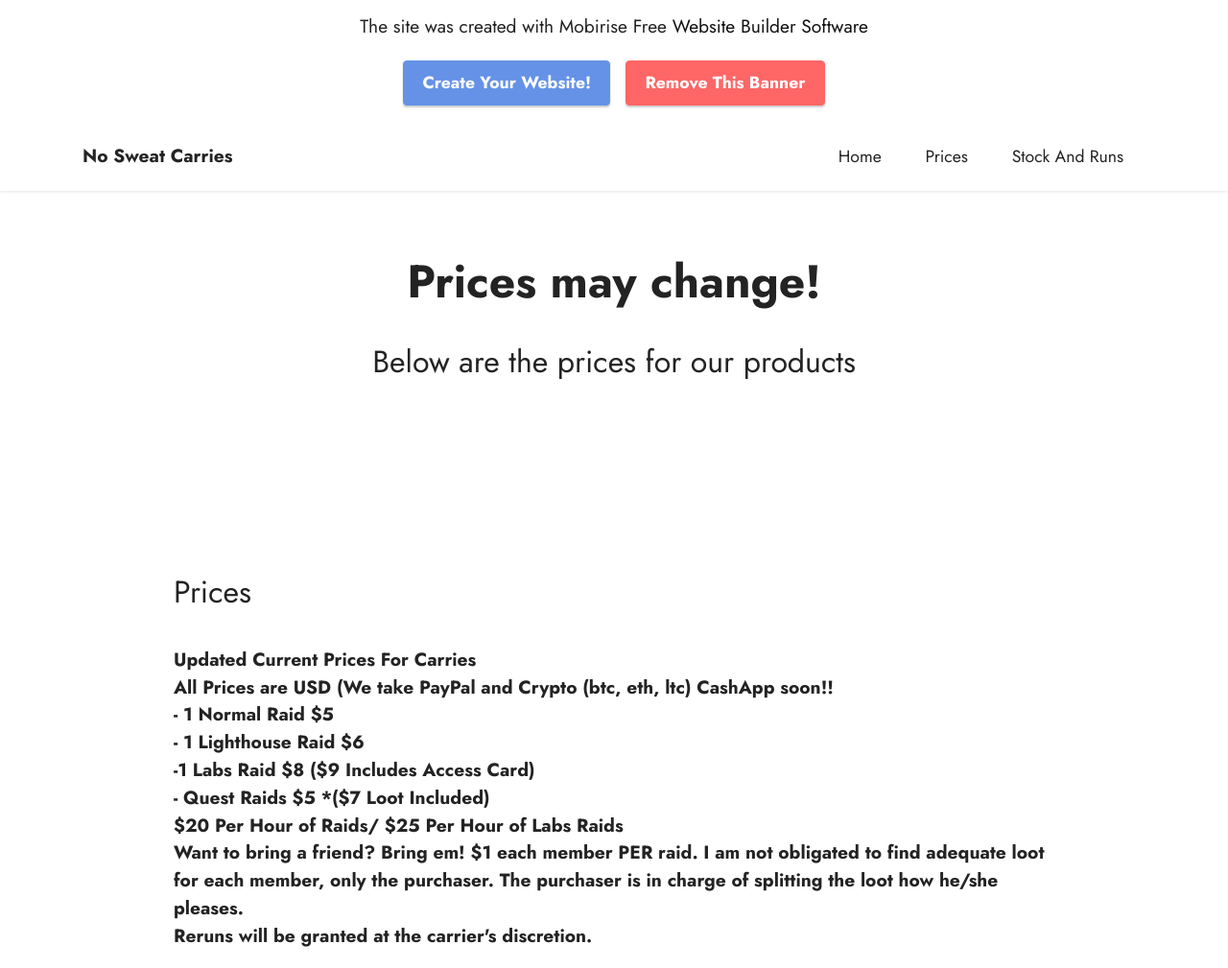
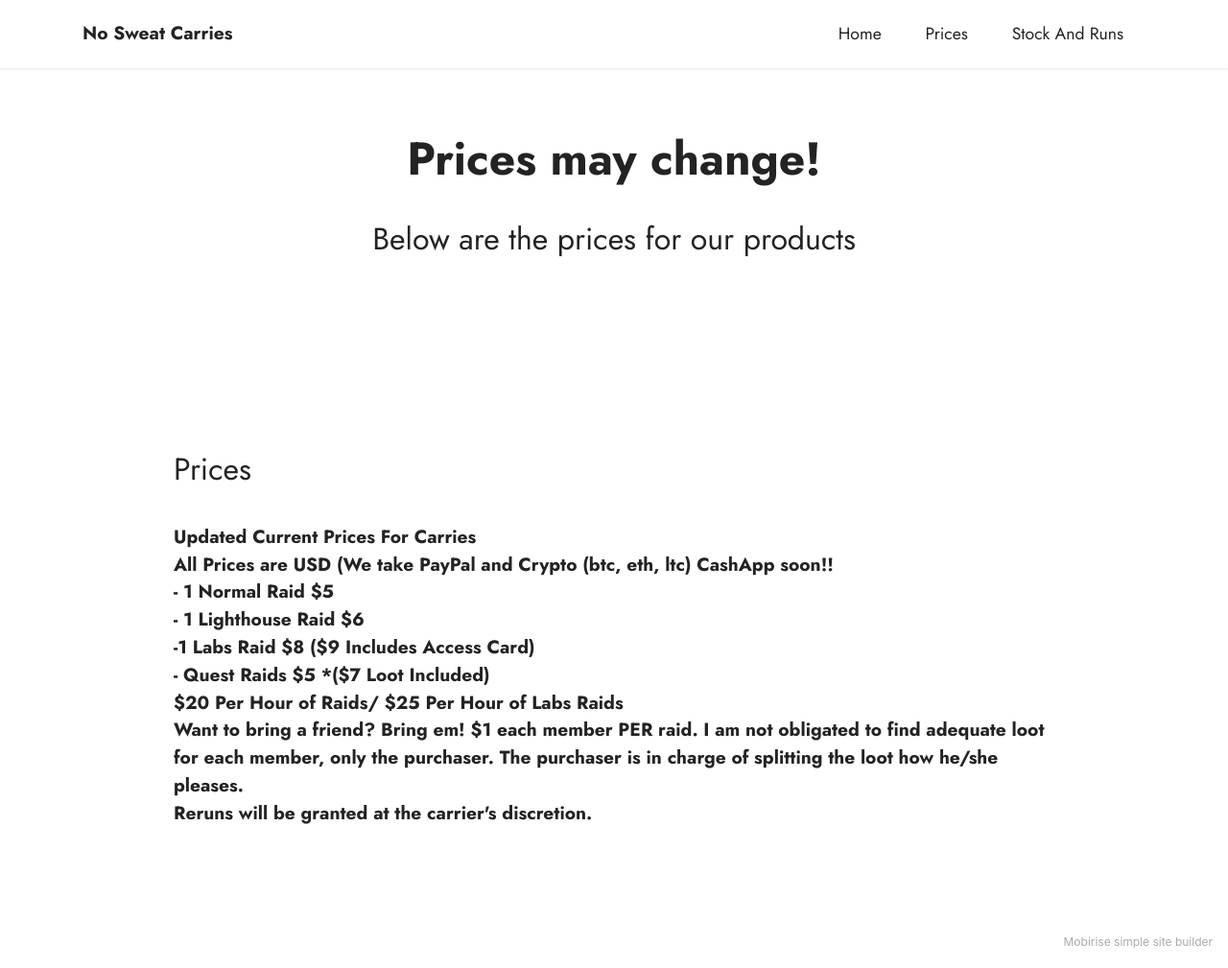
Before and after one commit to TTVDannyg82/fewfrsdf-sd, a plain HTML site: page prices.html in a window 1280 px wide. Shown: the top 1009 px of the page at 96% size. Drawn offline with nearby package versions, Linux system fonts and the light colour scheme.

Commit message:
Update prices.html

```diff
--- a/prices.html
+++ b/prices.html
@@ -87,15 +87,7 @@
 </style>
 </head>
 <body>
-<div class="container-banner" id="mobiriseBanner">
-  <div class="banner align-center">
-    <p class="mbr-text mbr-fonts-style display-7">The site was created with Mobirise Free <a href="https://mobirise.com/" class="mbr-black">Website Builder Software</a></p>
-    <div class="mbr-section-btn">
-      <a class="btn btn-sm btn-primary display-4" href="https://mobirise.com/">Create Your Website!</a>
-      <a class="btn btn-sm btn-secondary display-4" href="https://mobirise.com/p/?u=2704806&amp;st=186755">Remove This Banner</a>
-    </div>
-  </div>
-</div>
+
 
   <section data-bs-version="5.1" class="menu menu1 cid-sXJa9ulzZa" once="menu" id="menu1-4">
 
```
